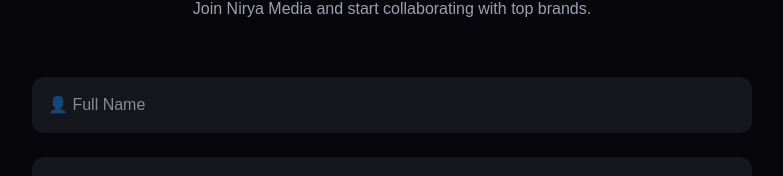
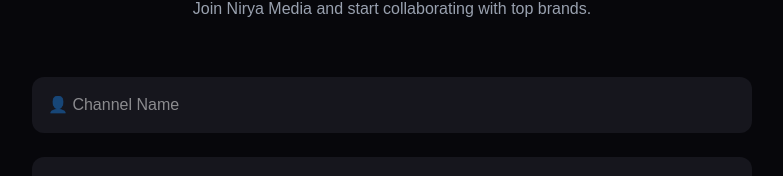
Before and after one commit to niryamedia/nirya-media, a Next.js app: page /apply in a window 1280 px wide. Shown: the part 163-339 px from the top of the page, without its empty margins (248-1031 px from the left). Built offline with nearby package versions, Linux system fonts and the light colour scheme; no server answers.

Commit message:
applyform

```diff
--- a/components/ApplyForm/BasicFields.tsx
+++ b/components/ApplyForm/BasicFields.tsx
@@ -25,7 +25,7 @@
 
       <input
         type="text"
-        placeholder="👤 Full Name"
+        placeholder="👤 Channel Name"
         value={formData.name}
         onChange={(e) =>
           setFormData({
@@ -73,6 +73,8 @@
             niche: value,
           })
         }
+        className="w-full rounded-xl bg-[#16161d] p-4 outline-none"
+        required
       />
 
       <input
@@ -86,6 +88,7 @@
           })
         }
         className="w-full rounded-xl bg-[#16161d] p-4 outline-none"
+        required
       />
 
       <input
--- a/components/ApplyForm/ImageUpload.tsx
+++ b/components/ApplyForm/ImageUpload.tsx
@@ -27,6 +27,7 @@
           }
         }}
         className="w-full rounded-xl border border-white/10 bg-[#16161d] p-4"
+        required
       />
 
       {uploading && (
--- a/components/ApplyForm/MoreDetails.tsx
+++ b/components/ApplyForm/MoreDetails.tsx
@@ -23,6 +23,7 @@
           })
         }
         className="w-full rounded-xl bg-[#16161d] p-4 outline-none"
+        required
       />
 
       <input
@@ -36,6 +37,7 @@
           })
         }
         className="w-full rounded-xl bg-[#16161d] p-4 outline-none"
+        required
       />
 
       <input
@@ -49,6 +51,7 @@
           })
         }
         className="w-full rounded-xl bg-[#16161d] p-4 outline-none"
+        required
       />
 
       <select
@@ -60,6 +63,7 @@
           })
         }
         className="w-full rounded-xl bg-[#16161d] p-4 outline-none"
+        required
       >
         <option value="YouTube">YouTube</option>
         <option value="Instagram">Instagram</option>
@@ -79,6 +83,7 @@
           })
         }
         className="w-full rounded-xl bg-[#16161d] p-4 outline-none"
+        required
       />
 
       <textarea
@@ -92,6 +97,7 @@
           })
         }
         className="w-full rounded-xl bg-[#16161d] p-4 outline-none"
+        required
       />
 
     </div>
```
